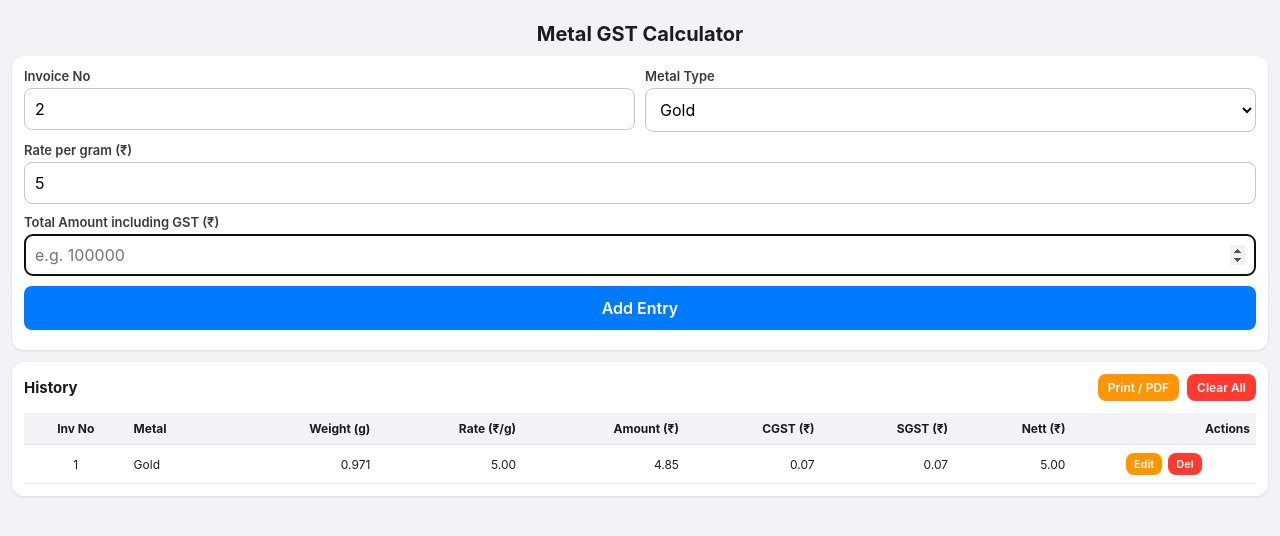
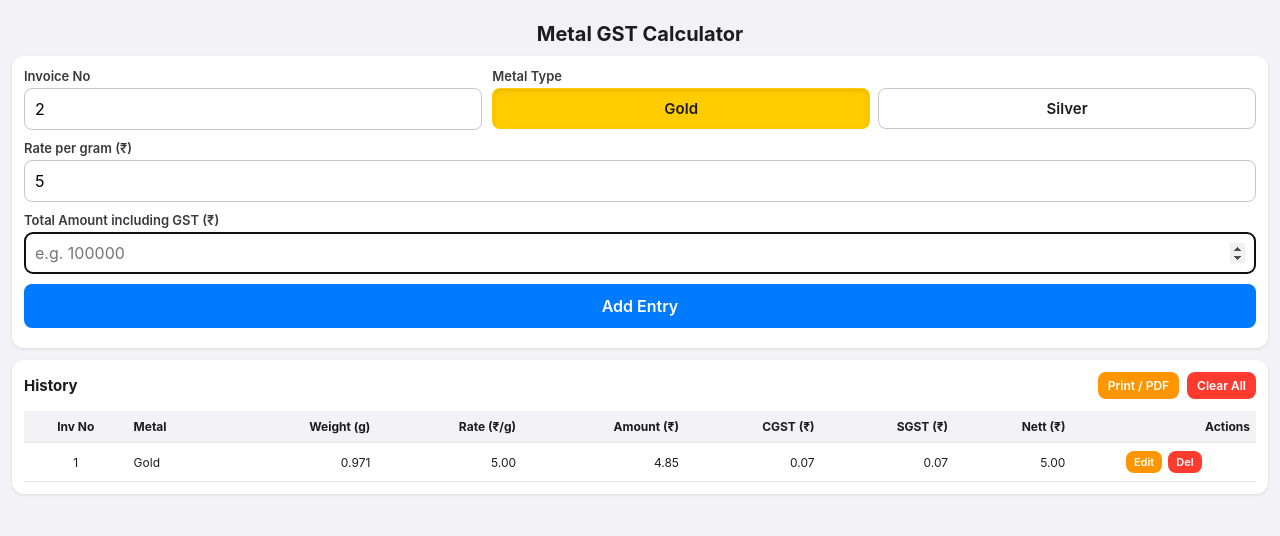
Before and after one commit to chand3036-ctrl/metal-gst-calculation-, a plain HTML site: page index.html in a window 1280 px wide. Both pictures are taken after typing "5", "5" into the empty fields and a click on the button "Add Entry". Drawn offline with Linux system fonts and the light colour scheme.

Commit message:
Update index.html

```diff
--- a/index.html
+++ b/index.html
@@ -18,6 +18,14 @@
   button.warning { background: #ff9500; }
   .row { display: flex; gap: 10px; }
   .row > div { flex: 1; }
+
+  /* Metal Toggle Buttons */
+  .metal-toggle { display: flex; gap: 8px; }
+  .metal-toggle button { flex: 1; padding: 10px; font-size: 15px; border: 1px solid #c7c7cc; background: #fff; color: #1c1c1e; border-radius: 8px; margin-bottom: 0; transition: all 0.2s ease; }
+  .metal-toggle button.active { border-color: transparent; box-shadow: inset 0 2px 4px rgba(0,0,0,0.1); }
+  #btnGold.active { background: #ffcc00; color: #1c1c1e; }
+  #btnSilver.active { background: #8e8e93; color: #fff; }
+
   .table-wrap { overflow-x: auto; -webkit-overflow-scrolling: touch; }
   table { width: 100%; border-collapse: collapse; font-size: 12px; min-width: 750px; }
   th, td { padding: 8px 6px; text-align: right; border-bottom: 1px solid #e5e5ea; white-space: nowrap; }
@@ -54,16 +62,16 @@
 
 <div class="card" id="formCard">
   <div class="row">
-    <div>
+    <div style="flex: 1.2;">
       <label>Invoice No</label>
       <input type="number" id="invoiceNo" inputmode="numeric" placeholder="e.g. 272">
     </div>
-    <div>
+    <div style="flex: 2;">
       <label>Metal Type</label>
-      <select id="metalType">
-        <option value="Gold">Gold</option>
-        <option value="Silver">Silver</option>
-      </select>
+      <div class="metal-toggle">
+        <button type="button" id="btnGold" class="active" onclick="setMetal('Gold')">Gold</button>
+        <button type="button" id="btnSilver" onclick="setMetal('Silver')">Silver</button>
+      </div>
     </div>
   </div>
 
@@ -110,6 +118,7 @@
   const STORAGE_KEY = 'metalGstEntriesV2';
   const INVOICE_KEY = 'metalGstLastInvoiceV2';
   let editingId = null;
+  let selectedMetal = 'Gold'; // Default metal selection
 
   function getEntries() {
     try {
@@ -128,7 +137,11 @@
   }
 
   function saveLastInvoiceNo(no) {
-    localStorage.setItem(INVOICE_KEY, no);
+    const currentSaved = getLastInvoiceNo();
+    // Only update if the new number is higher, so we don't lose track when deleting
+    if (no > currentSaved) {
+      localStorage.setItem(INVOICE_KEY, no);
+    }
   }
 
   function formatCurrency(n) {
@@ -141,6 +154,13 @@
 
   function generateId() {
     return Date.now().toString(36) + Math.random().toString(36).substr(2);
+  }
+
+  // Metal Toggle Logic
+  function setMetal(metal) {
+    selectedMetal = metal;
+    document.getElementById('btnGold').classList.toggle('active', metal === 'Gold');
+    document.getElementById('btnSilver').classList.toggle('active', metal === 'Silver');
   }
 
   function render() {
@@ -158,14 +178,14 @@
     if (entries.length === 0) {
       emptyMsg.style.display = 'block';
       if (!editingId) {
-        // If no history, default invoice to 1 or let user set it based on last used
+        // If history is completely empty, continue from the last number ever used
         invoiceInput.value = getLastInvoiceNo() + 1;
       }
     } else {
       emptyMsg.style.display = 'none';
       if (!editingId) {
-        // Auto-fill next invoice number based on highest invoice number in history
-        const maxInvoice = entries.reduce((max, entry) => Math.max(max, entry.invoiceNo || 0), 0);
+        // If history exists, suggest the next highest number
+        const maxInvoice = Math.max(...entries.map(e => e.invoiceNo || 0));
         invoiceInput.value = maxInvoice + 1;
       }
     }
@@ -193,7 +213,7 @@
   }
 
   function addEntry() {
-    const metalType = document.getElementById('metalType').value;
+    const metalType = selectedMetal;
     const rate = parseFloat(document.getElementById('rate').value);
     const totalAmount = parseFloat(document.getElementById('totalAmount').value);
     const invoiceNo = parseInt(document.getElementById('invoiceNo').value);
@@ -235,10 +255,6 @@
           weight
         };
         saveEntries(entries);
-
-        // Update last used invoice number only if this is the highest one
-        const currentMax = Math.max(...entries.map(e => e.invoiceNo || 0));
-        saveLastInvoiceNo(currentMax);
       }
       cancelEdit();
     } else {
@@ -259,12 +275,11 @@
       saveEntries(entries);
 
       // Remember the last invoice number
-      const currentMax = Math.max(...entries.map(e => e.invoiceNo || 0));
-      saveLastInvoiceNo(currentMax);
+      saveLastInvoiceNo(invoiceNo);
 
       document.getElementById('totalAmount').value = '';
       // Auto increment invoice number for next entry
-      document.getElementById('invoiceNo').value = currentMax + 1;
+      document.getElementById('invoiceNo').value = invoiceNo + 1;
       document.getElementById('totalAmount').focus();
     }
 
@@ -278,7 +293,7 @@
 
     editingId = id;
     document.getElementById('invoiceNo').value = entry.invoiceNo;
-    document.getElementById('metalType').value = entry.metalType;
+    setMetal(entry.metalType); // Update the toggle buttons
     document.getElementById('rate').value = entry.rate;
     document.getElementById('totalAmount').value = entry.nett;
 
@@ -312,14 +327,6 @@
       entries = entries.filter(e => e.id !== id);
       saveEntries(entries);
 
-      // Update the last used invoice number based on what remains
-      if (entries.length > 0) {
-        const currentMax = Math.max(...entries.map(e => e.invoiceNo || 0));
-        saveLastInvoiceNo(currentMax);
-      } else {
-        saveLastInvoiceNo(0);
-      }
-
       // If we were editing this entry, cancel the edit
       if (editingId === id) {
         cancelEdit();
@@ -332,7 +339,6 @@
   function clearAll() {
     if (confirm('Are you sure you want to clear ALL entries? This cannot be undone.')) {
       localStorage.removeItem(STORAGE_KEY);
-      // We do NOT reset the invoice number here. It continues from the last used number.
       render();
     }
   }
```
